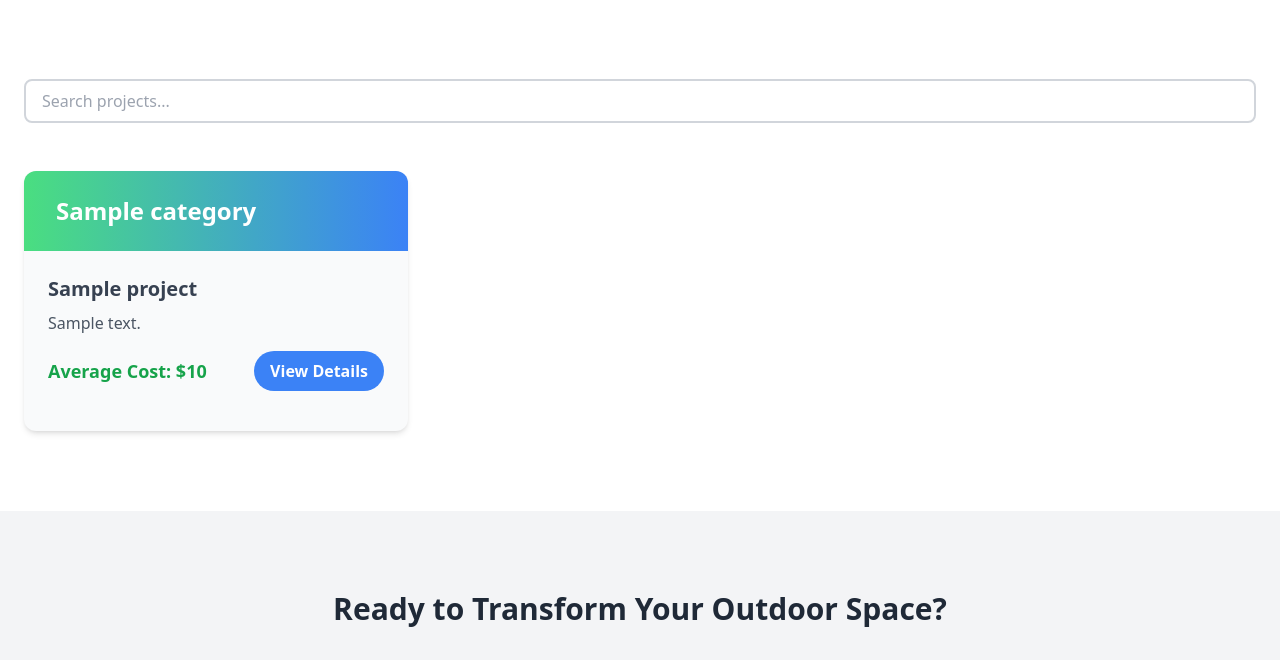
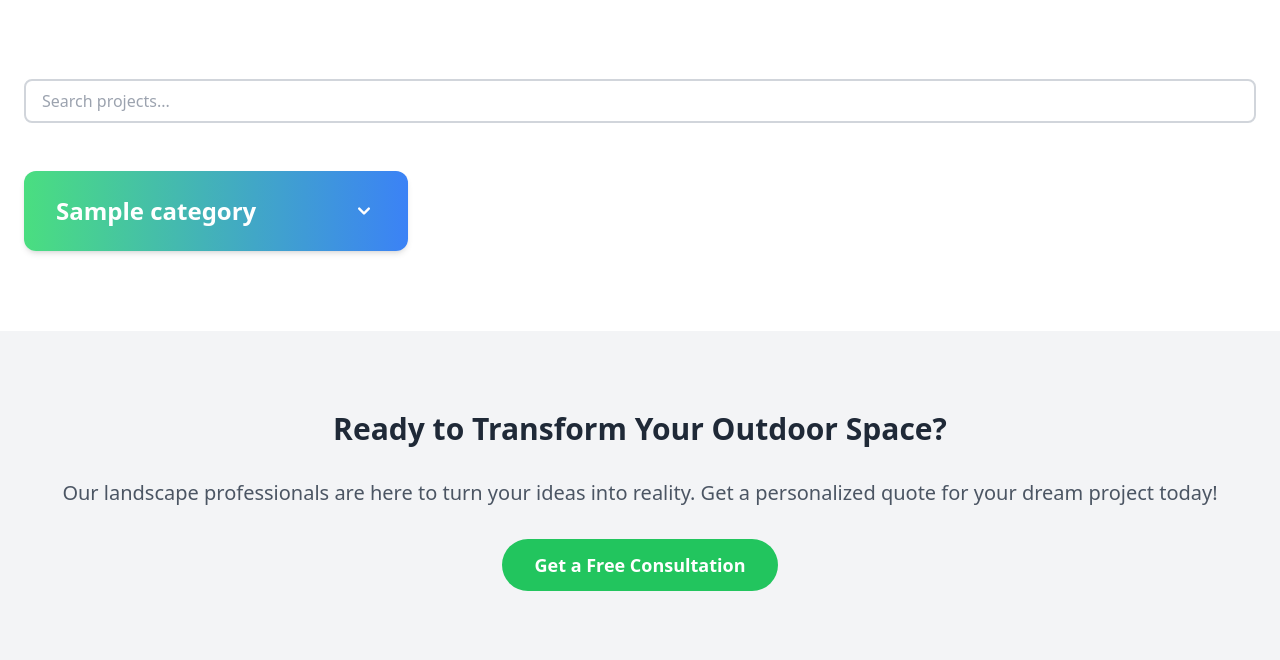
Before and after one commit to JohnathonCrowder/Landscape_bidder, a Flask app: template app/templates/project_ideas.html in a window 1280 px wide. Shown: the part 422-1082 px from the top of the page. Run offline with Flask 3, Linux system fonts and the light colour scheme; the template is opened without the code that fills it: most values are stand-ins (such as "Sample title", 1, 10 or a date in 2020); grey boxes marked "Sample" are stand-in pictures; some libraries are stand-ins or nearby versions.

Commit message:
Upgraded project ideas page

```diff
--- a/app/templates/project_ideas.html
+++ b/app/templates/project_ideas.html
@@ -18,13 +18,20 @@
             <input type="text" id="project-search" placeholder="Search projects..." class="w-full px-4 py-2 rounded-lg border-2 border-gray-300 focus:outline-none focus:border-blue-500 transition duration-300">
         </div>
 
-        <div class="grid grid-cols-1 md:grid-cols-2 lg:grid-cols-3 gap-10" id="project-grid">
+        <div class="grid grid-cols-1 md:grid-cols-2 lg:grid-cols-3 gap-10">
             {% for category, projects in project_ideas.items() %}
-            <div class="bg-gray-50 rounded-xl shadow-md overflow-hidden transition duration-300 hover:shadow-xl" data-category="{{ category|lower|replace(' ', '-') }}">
+            <div class="bg-gray-50 rounded-xl shadow-md overflow-hidden">
                 <div class="py-6 px-8 bg-gradient-to-r from-green-400 to-blue-500 text-white">
-                    <h2 class="text-2xl font-bold">{{ category }}</h2>
+                    <h2 class="text-2xl font-bold flex items-center justify-between">
+                        {{ category }}
+                        <button class="dropdown-toggle focus:outline-none transition duration-300">
+                            <svg class="w-6 h-6 transition-transform duration-300" viewBox="0 0 20 20" fill="currentColor">
+                                <path fill-rule="evenodd" d="M5.293 7.293a1 1 0 011.414 0L10 10.586l3.293-3.293a1 1 0 111.414 1.414l-4 4a1 1 0 01-1.414 0l-4-4a1 1 0 010-1.414z" clip-rule="evenodd"></path>
+                            </svg>
+                        </button>
+                    </h2>
                 </div>
-                <div class="p-6">
+                <div class="dropdown-content hidden p-6">
                     {% for project in projects %}
                     <div class="mb-6 pb-6 border-b border-gray-200 last:border-b-0 last:pb-0 last:mb-0 project-item" data-name="{{ project.name|lower|replace(' ', '-') }}">
                         <h3 class="text-xl font-semibold text-gray-700 mb-2">{{ project.name }}</h3>
@@ -73,23 +80,33 @@
 
 <script>
 document.addEventListener('DOMContentLoaded', function() {
+    const dropdownToggles = document.querySelectorAll('.dropdown-toggle');
     const projectSearch = document.getElementById('project-search');
     const projectItems = document.querySelectorAll('.project-item');
-    const projectGrid = document.getElementById('project-grid');
+
+    dropdownToggles.forEach(toggle => {
+        toggle.addEventListener('click', function() {
+            const dropdown = this.closest('.bg-gray-50').querySelector('.dropdown-content');
+            const icon = this.querySelector('svg');
+
+            dropdown.classList.toggle('hidden');
+            icon.classList.toggle('rotate-180');
+        });
+    });
 
     projectSearch.addEventListener('input', function() {
         const searchTerm = this.value.toLowerCase();
         projectItems.forEach(item => {
             const projectName = item.dataset.name;
-            const category = item.closest('[data-category]').dataset.category;
+            const category = item.closest('.bg-gray-50').querySelector('h2').textContent.toLowerCase();
             const isVisible = projectName.includes(searchTerm) || category.includes(searchTerm);
             item.style.display = isVisible ? '' : 'none';
         });
 
-        // Hide empty categories
-        projectGrid.querySelectorAll('[data-category]').forEach(category => {
-            const hasVisibleProjects = [...category.querySelectorAll('.project-item')].some(item => item.style.display !== 'none');
-            category.style.display = hasVisibleProjects ? '' : 'none';
+        // Show/hide categories based on whether they have visible items
+        document.querySelectorAll('.bg-gray-50').forEach(category => {
+            const hasVisibleItems = [...category.querySelectorAll('.project-item')].some(item => item.style.display !== 'none');
+            category.style.display = hasVisibleItems ? '' : 'none';
         });
     });
 
```
